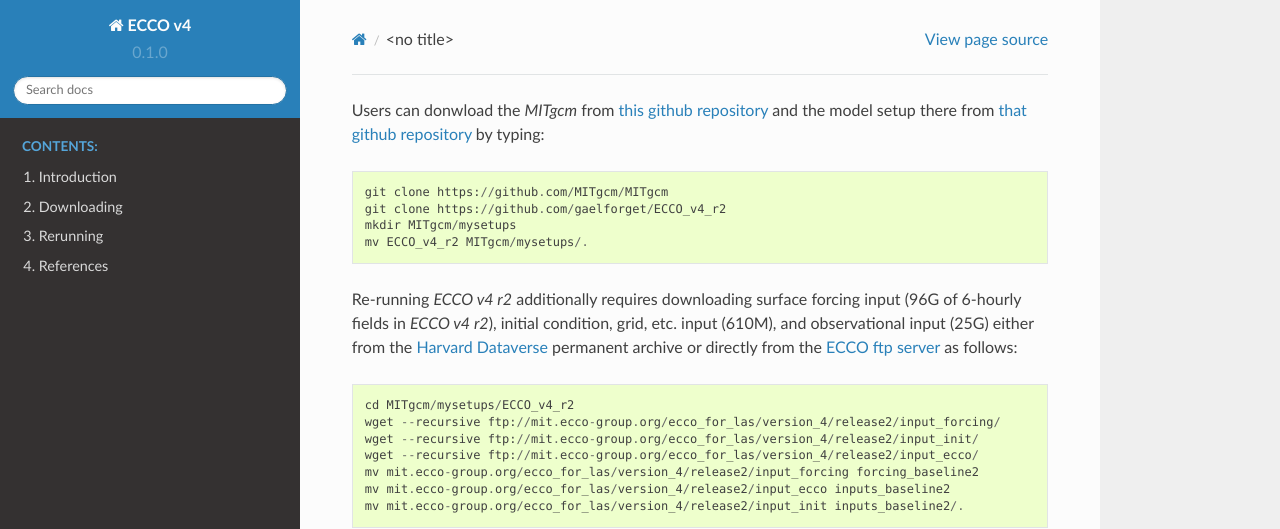
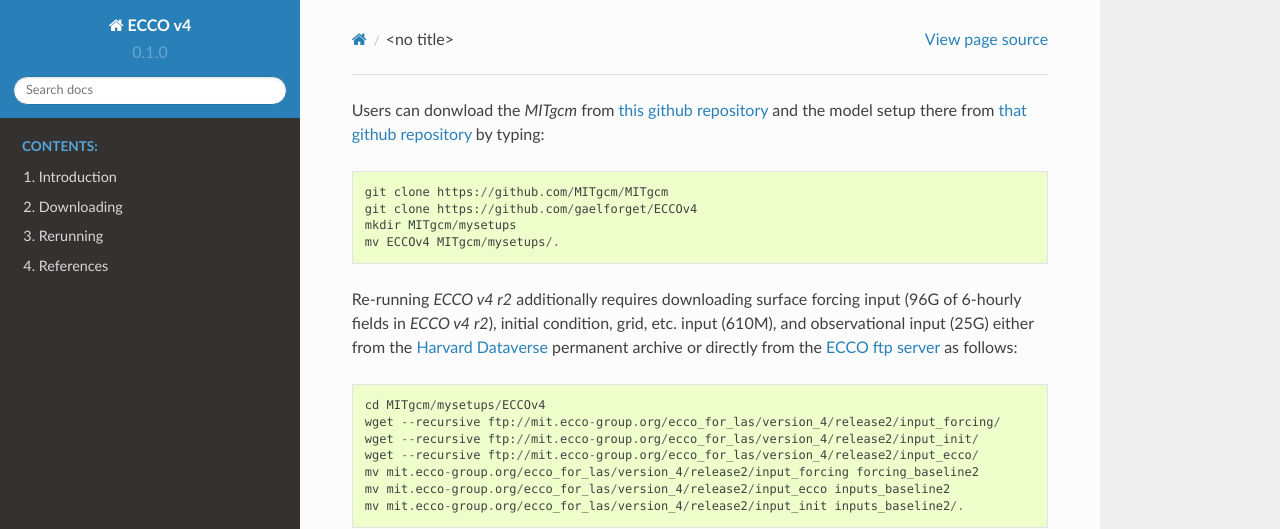
Before and after one commit to gaelforget/ECCOv4, a Sphinx documentation site: the page built from docs/eccov4r2_setup.rst, in a window 1280 px wide. Shown: the top 529 px of the page. Built offline with Sphinx 7.4.7 and the Read the Docs theme 2.0.0, drawn with Linux system fonts in a browser that asks for light colours.

Commit message:
- replace ECCO_v4_r2 with ECCOv4 following the change of repository name - reduce usage of quotes and acronyms in index.rst and introduction.rst

```diff
--- a/docs/eccov4r2_dirtree.rst
+++ b/docs/eccov4r2_dirtree.rst
@@ -8,7 +8,7 @@
        genmake2        (shell script)
        build_options   (compiler options)
      mysetups/         (user created)
-       ECCO_v4_r2/
+       ECCOv4/
          build/                (build directory)
          code/                 (compile-time settings)
          input/                (run-time settings)
--- a/docs/eccov4r2_setup.rst
+++ b/docs/eccov4r2_setup.rst
@@ -1,18 +1,18 @@
 
-Users can donwload the `MITgcm` from `this github repository <https://github.com/MITgcm/MITgcm/>`__ and the model setup there from `that github repository <https://github.com/gaelforget/ECCO_v4_r2/>`__ by typing:
+Users can donwload the `MITgcm` from `this github repository <https://github.com/MITgcm/MITgcm/>`__ and the model setup there from `that github repository <https://github.com/gaelforget/ECCOv4/>`__ by typing:
 
 ::
 
     git clone https://github.com/MITgcm/MITgcm
-    git clone https://github.com/gaelforget/ECCO_v4_r2
+    git clone https://github.com/gaelforget/ECCOv4
     mkdir MITgcm/mysetups
-    mv ECCO_v4_r2 MITgcm/mysetups/.
+    mv ECCOv4 MITgcm/mysetups/.
 
 Re-running `ECCO v4 r2` additionally requires downloading surface forcing input (96G of 6-hourly fields in `ECCO v4 r2`), initial condition, grid, etc. input (610M), and observational input (25G) either from the `Harvard Dataverse <https://dataverse.harvard.edu/dataverse/ECCOv4r2inputs>`__ permanent archive or directly from the `ECCO ftp server <ftp://mit.ecco-group.org/ecco_for_las/version_4/release2/>`__ as follows:
 
 ::
 
-    cd MITgcm/mysetups/ECCO_v4_r2
+    cd MITgcm/mysetups/ECCOv4
     wget --recursive ftp://mit.ecco-group.org/ecco_for_las/version_4/release2/input_forcing/
     wget --recursive ftp://mit.ecco-group.org/ecco_for_las/version_4/release2/input_init/
     wget --recursive ftp://mit.ecco-group.org/ecco_for_las/version_4/release2/input_ecco/
--- a/docs/index.rst
+++ b/docs/index.rst
@@ -1,4 +1,4 @@
-.. ECCO v4 documentation master file, created by
+.. ECCOv4 documentation master file, created by
    sphinx-quickstart on Mon Jan 15 15:00:00 2018.
    You can adapt this file completely to your liking, but it should at least
    contain the root `toctree` directive.
@@ -6,7 +6,7 @@
 Welcome to ECCO version 4's documentation!
 ==========================================
 
-Here, you will learn about simple methods that are available to download, analyze, rerun, or modify `ECCO version 4` and `MITgcm` solutions. In the :ref:`downloads` and :ref:`runs` section, the `ECCO v4 r2` solution is taken as an example before reviewing other solutions and additional resources. For an overview of the `ECCO version 4` framework, please refer to :cite:`for-eta:15`.
+Here, you will learn about simple methods that are available to download, analyze, rerun, or modify `ECCO version 4` and `MITgcm` solutions. In the :ref:`downloads` and :ref:`runs` section, the `release 2` solution is taken as an example before reviewing other solutions and additional resources. For an overview of the `ECCO version 4` framework, please refer to :cite:`for-eta:15`.
 
 .. toctree::
    :maxdepth: 3
--- a/docs/introduction.rst
+++ b/docs/introduction.rst
@@ -4,13 +4,13 @@
 Introduction
 ************
 
-`ECCO v4 r2` is an ocean state estimate and solution of the `MIT` general circulation model (`MITgcm`) that covers the period from 1992 to 2011 :cite:`dspace-eccov4r2`. It is a minor update of the original `ECCO v4 r1` solution :cite:`for-eta:15` that
+ECCO version 4 release 2 (`ECCO v4 r2`) is an ocean state estimate and solution of the MIT general circulation model (`MITgcm`) that covers the period from 1992 to 2011 :cite:`dspace-eccov4r2`. It is a minor update of the original ECCO version 4 solution :cite:`for-eta:15` that
 
 #. benefits from a few additional corrections listed in :cite:`dspace-eccov4r2`
 
 #. is provided with additional model-data misfit and model budget output
 
-#. has become easier to rerun than `ECCO v4 r1`.
+#. has become easier to rerun than ECCO version 4 release 1.
 
 
 The :ref:`downloads` section provides an installation guide and links to various analysis tools. The :ref:`runs` section provides simple instructions to rerun model solutions, which can be useful to generate additional output for example, and start experimenting with the model.
```
Also changed, not shown: docs/runs.rst (+4 -4 lines).
